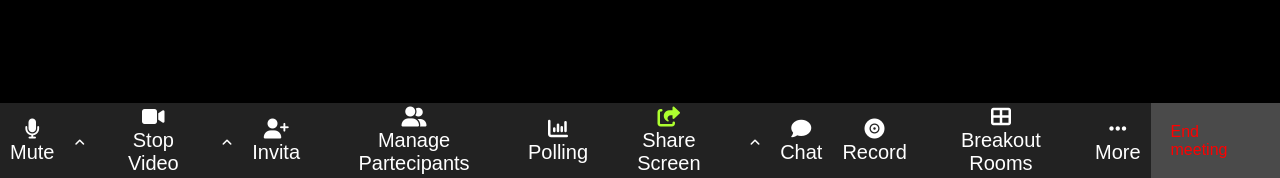
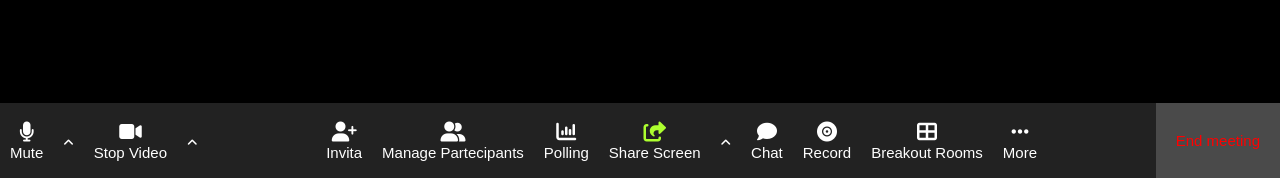
Before and after one commit to danieliabanji/html-css-zoom, a plain HTML site: page index.html in a window 1280 px wide. Shown: the part 622-800 px from the top of the page. Drawn offline with Linux system fonts and the light colour scheme.

Commit message:
size footer

```diff
--- a/css/style.css
+++ b/css/style.css
@@ -199,8 +199,10 @@ footer{
     color: red;
 }
 
-.setting .box-foot ,
-.panel .box-foot
+.setting .box-foot , .panel .box-foot
 {
     font-size: 20px;
 }
+.text{
+    font-size: 15px;
+}
--- a/index.html
+++ b/index.html
@@ -147,7 +147,7 @@
             <div class="box-foot">
                 <ul>
                     <li><i class="fa-solid fa-microphone"></i></li>
-                    <li>Mute</li>
+                    <li class="text">Mute</li>
                 </ul>
             </div>
             <div class="box-foot">
@@ -156,7 +156,7 @@
             <div class="box-foot">
                 <ul>
                     <li><i class="fa-solid fa-video"></i></li>
-                    <li>Stop Video</li>
+                    <li class="text">Stop Video</li>
                 </ul>
             </div>
             <div class="box-foot">
@@ -167,25 +167,25 @@
             <div class="box-foot">
                 <ul>
                     <li><i class="fa-solid fa-user-plus"></i></li>
-                    <li>Invita</li>
+                    <li class="text">Invita</li>
                 </ul>
             </div>
             <div class="box-foot">
                 <ul>
                     <li><i class="fa-solid fa-user-group"></i></li>
-                    <li>Manage Partecipants</li>
+                    <li class="text">Manage Partecipants</li>
                 </ul>
             </div>
             <div class="box-foot">
                 <ul>
                     <li><i class="fa-solid fa-chart-column"></i></li>
-                    <li>Polling</li>
+                    <li class="text">Polling</li>
                 </ul>
             </div>
             <div class="box-foot">
                 <ul>
                     <li><i class="fa-solid fa-share-from-square" id="color-txt"></i></li>
-                    <li>Share Screen</li>
+                    <li class="text">Share Screen</li>
                 </ul>
             </div>
             <div class="box-foot">
@@ -194,30 +194,30 @@
             <div class="box-foot">
                 <ul>
                     <li><i class="fa-solid fa-comment"></i></li>
-                    <li>Chat</li>
+                    <li class="text">Chat</li>
                 </ul>
             </div>
             <div class="box-foot">
                 <ul>
                     <li><i class="fa-solid fa-record-vinyl"></i></li>
-                    <li>Record</li>
+                    <li class="text">Record</li>
                 </ul>
             </div>
             <div class="box-foot">
                 <ul>
                     <li><i class="fa-solid fa-table-cells-large"></i></li>
-                    <li>Breakout Rooms</li>
+                    <li class="text">Breakout Rooms</li>
                 </ul>
             </div>
             <div class="box-foot">
                 <ul>
                     <li><i class="fa-solid fa-ellipsis"></i></li>
-                    <li>More</li>
+                    <li class="text">More</li>
                 </ul>
             </div>
         </div>
         <div class="btn-foot">
-            <a href="#"><span class="color-txt-btn">End meeting</span></a>
+            <a href="#"><span class="color-txt-btn text">End meeting</span></a>
         </div>
     </footer>
 
```
